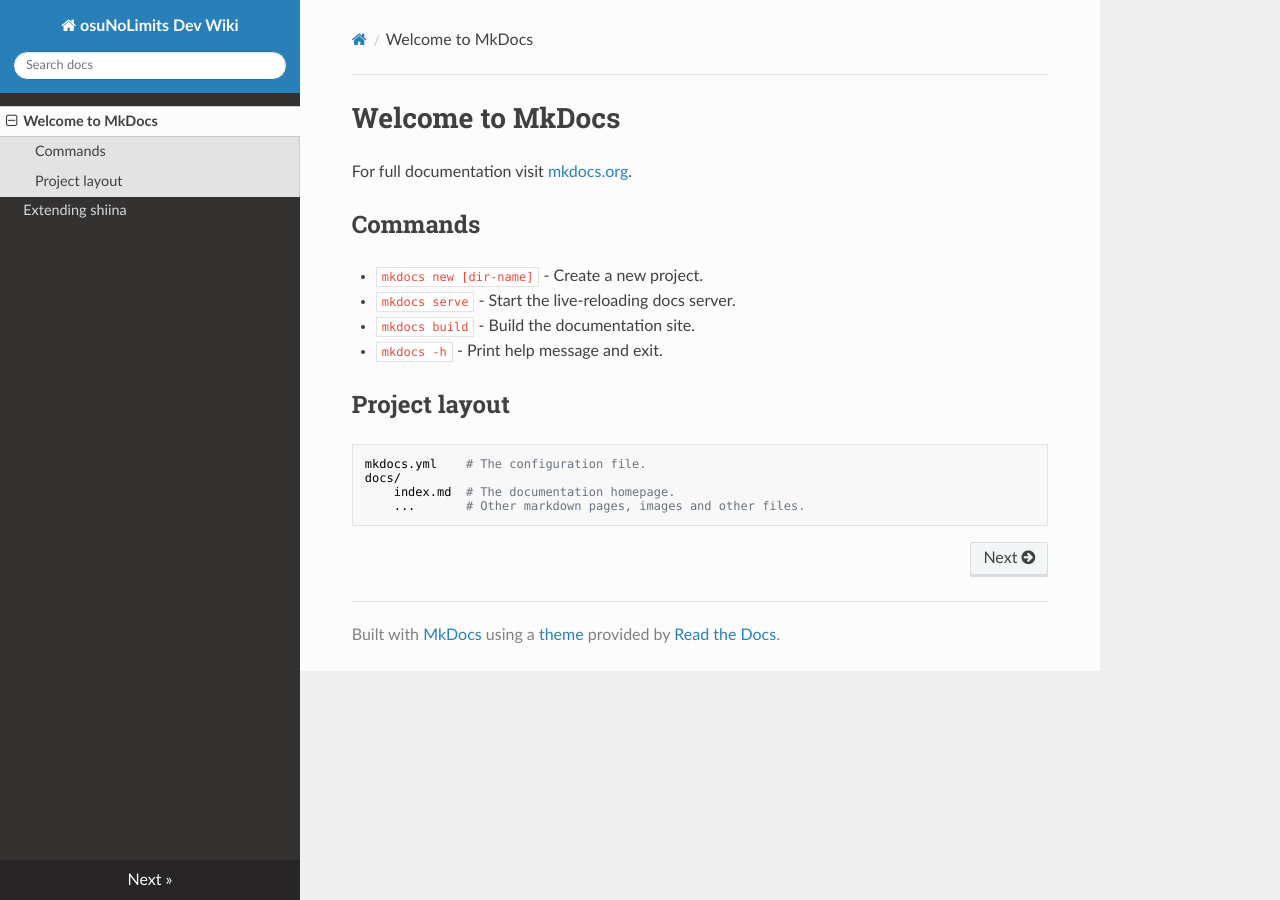
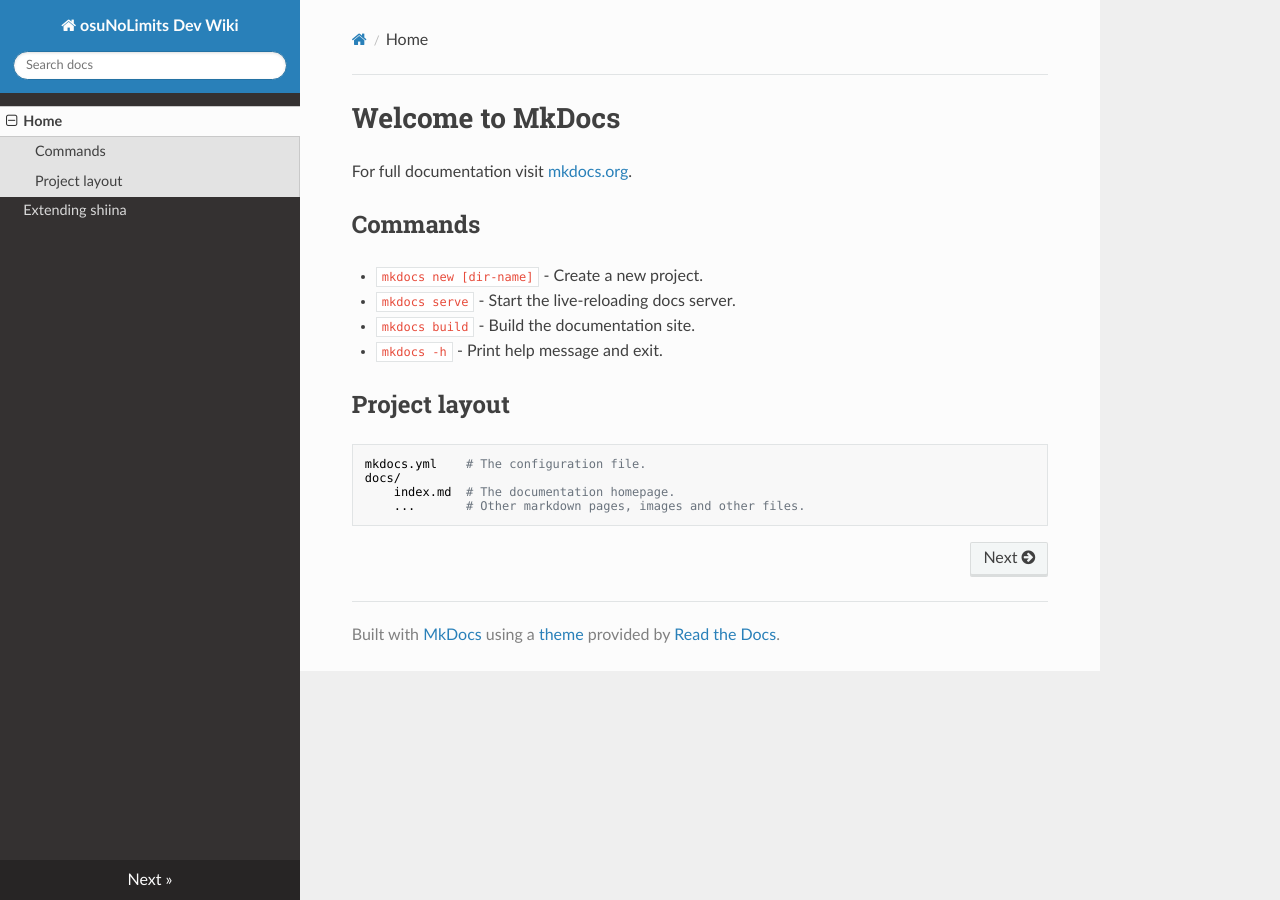
Before and after one commit to osu-NoLimits/wiki, an MkDocs documentation site: the page built from docs/index.md, in a window 1280 px wide. Built offline with MkDocs 1.6.1, drawn with Linux system fonts in a browser that asks for light colours; nearby versions of some CDN libraries; some of the changed lines change nothing that is shown.

Commit message:
ref: nav

```diff
--- a/mkdocs.yml
+++ b/mkdocs.yml
@@ -1,4 +1,8 @@
 site_name: osuNoLimits Dev Wiki
+
+nav:
+  - Home: index.md
+  - Extending shiina: plugins.md
 
 theme:
   name: readthedocs
```
